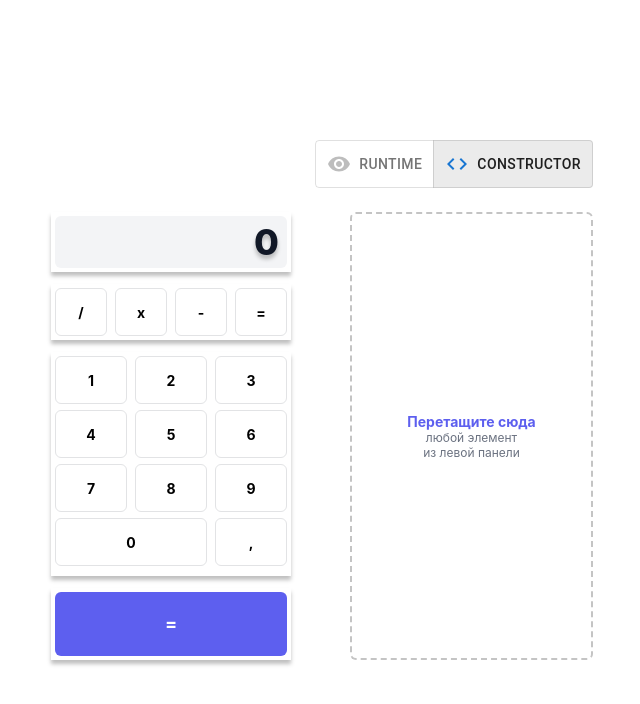
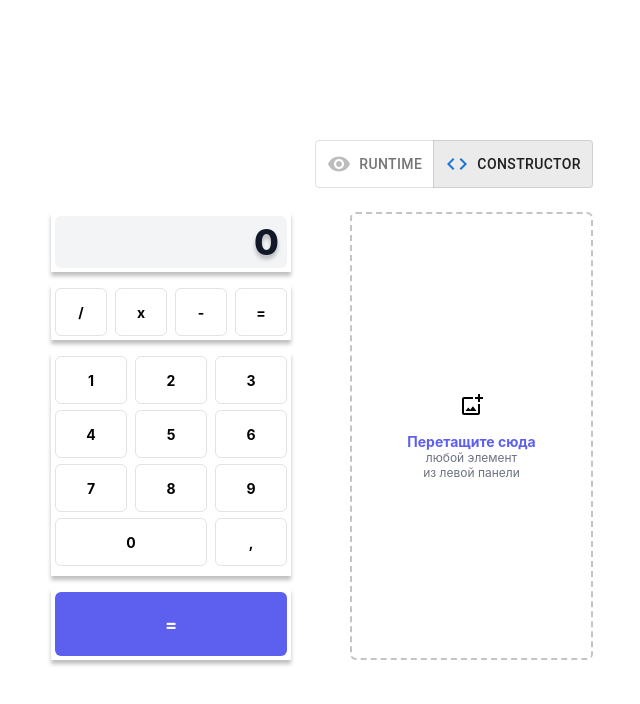
Before and after one commit to andreu6454/drag-and-drop-calculator, a React (Create React App) app: page / in a window 1280 px wide. Shown: the top 704 px of the page, without its empty margins (318-958 px from the left). Built offline with nearby package versions, Linux system fonts and the light colour scheme.

Commit message:
updated: - css styles

```diff
--- a/src/App/App.css
+++ b/src/App/App.css
@@ -6,7 +6,7 @@
 
 .App {
   margin: auto;
-  width: max-content;
+  width: 542px;
   height: 100vh;
 
   display: flex;
--- a/src/App/App.tsx
+++ b/src/App/App.tsx
@@ -3,13 +3,15 @@ import './App.css';
 import Items from "../Features/Items/Items";
 import Constructor from "../Features/Constructor/Constructor";
 import ToggleButton from "../Components/ToggleButton/ToggleButton";
+import {useAppSelector} from "../Store/Store";
 
 function App() {
+    const isConstructed = useAppSelector(state => state.app.isConstructed)
     return (
         <div className="App">
             <ToggleButton/>
             <div className={"Container"}>
-                <Items/>
+                {!isConstructed && <Items/>}
                 <Constructor/>
             </div>
         </div>
--- a/src/Components/Display/Display.tsx
+++ b/src/Components/Display/Display.tsx
@@ -1,11 +1,14 @@
 import React from 'react';
 import styles from './Display.module.css'
+import {useAppSelector} from "../../Store/Store";
 
 const Display = () => {
+    const count = useAppSelector(state => state.constructorItems.value)
+
     return (
-        <div draggable={true} className={styles.displayShadow}>
+        <div draggable className={styles.displayShadow}>
             <div className={styles.display}>
-                0
+                {count}
             </div>
         </div>
     );
--- a/src/Components/EqualSign/EqualButton.module.css
+++ b/src/Components/EqualSign/EqualButton.module.css
@@ -15,8 +15,9 @@
     width: 232px;
     height: 64px;
 
-    text-align: center;
-    padding: 24px 30px 25px;
+    display: flex;
+    align-items: center;
+    justify-content: center;
 
     font-family: 'Inter', serif;
     font-style: normal;
@@ -28,3 +29,10 @@
     background: #5D5FEF;
     border-radius: 6px;
 }
+.EqualButton:active{
+    background: #FFFFFF;
+    color: #000000;
+}
+.EqualButton:hover {
+    border: 2px solid #ffffff;
+}
--- a/src/Components/EqualSign/EqualButton.tsx
+++ b/src/Components/EqualSign/EqualButton.tsx
@@ -2,8 +2,27 @@ import React from 'react';
 import styles from './EqualButton.module.css'
 
 const EqualButton = () => {
+
+    function dragStartHandler(e: React.DragEvent<HTMLDivElement>) {
+
+    }
+
+    function dragLeaveHandle(e: React.DragEvent<HTMLDivElement>) {
+
+
+    }
+
+    function dragEnterHandle(e: React.DragEvent<HTMLDivElement>) {
+
+    }
+
     return (
-        <div draggable={true} className={styles.EqualButtonShadow}>
+        <div
+            onDragStart={dragStartHandler}
+            onDragLeave={dragLeaveHandle}
+            onDragEnter={dragEnterHandle}
+            draggable
+            className={styles.EqualButtonShadow}>
             <div className={styles.EqualButton}>
                 =
             </div>
--- a/src/Components/Numbers/Numbers.module.css
+++ b/src/Components/Numbers/Numbers.module.css
@@ -36,6 +36,13 @@
     border: 1px solid #E2E3E5;
     border-radius: 6px;
 }
+.SingleNumber:hover{
+    border: 2px solid #5D5FEF;
+}
+.SingleNumber:active{
+    background: #5D5FEF;
+    color: #FFFFFF;
+}
 .DoubleNumber{
     width: 152px;
     height: 48px;
@@ -53,3 +60,10 @@
     border: 1px solid #E2E3E5;
     border-radius: 6px;
 }
+.DoubleNumber:hover{
+    border: 2px solid #5D5FEF;
+}
+.DoubleNumber:active{
+    background: #5D5FEF;
+    color: #FFFFFF;
+}
--- a/src/Components/Numbers/Numbers.tsx
+++ b/src/Components/Numbers/Numbers.tsx
@@ -2,8 +2,9 @@ import React from 'react';
 import styles from './Numbers.module.css'
 
 const Numbers = () => {
+
     return (
-        <div draggable={true} className={styles.NumbersShadow}>
+        <div draggable className={styles.NumbersShadow}>
             <div className={styles.Numbers}>
                 <div className={styles.SingleNumber}>
                     1
--- a/src/Components/Operators/Operators.module.css
+++ b/src/Components/Operators/Operators.module.css
@@ -36,3 +36,10 @@
     border: 1px solid #E2E3E5;
     border-radius: 6px;
 }
+.OperatorsItem:hover{
+    border: 2px solid #5D5FEF;
+}
+.OperatorsItem:active{
+    background: #5D5FEF;
+    color: #FFFFFF;
+}
--- a/src/Components/Operators/Operators.tsx
+++ b/src/Components/Operators/Operators.tsx
@@ -3,7 +3,7 @@ import styles from './Operators.module.css'
 
 const Operators = () => {
     return (
-        <div draggable={true} className={styles.OperatorsShadow}>
+        <div draggable className={styles.OperatorsShadow}>
             <div className={styles.Operators}>
                 <div className={styles.OperatorsItem}>
                     /
--- a/src/Components/ToggleButton/ToggleButton.tsx
+++ b/src/Components/ToggleButton/ToggleButton.tsx
@@ -1,15 +1,19 @@
 import React from 'react';
 import {ToggleButton as Togglebutton, ToggleButtonGroup} from "@mui/material";
 import {RemoveRedEye, Code} from '@mui/icons-material';
+import {useAppDispatch} from "../../Store/Store";
+import {setIsConstructed} from "../../Store/Slices/AppSlice";
 
 const ToggleButton = () => {
+    const [alignment, setAlignment] = React.useState('Constructor');
 
-    const [alignment, setAlignment] = React.useState('Constructor');
+    const dispatch = useAppDispatch()
 
     const handleChange = (
         event: React.MouseEvent<HTMLElement>,
         newAlignment: string,
     ) => {
+        dispatch(setIsConstructed())
         setAlignment(newAlignment);
     };
 
--- a/src/Features/Constructor/Constructor.module.css
+++ b/src/Features/Constructor/Constructor.module.css
@@ -9,6 +9,9 @@
     flex-direction: column;
     align-items: center;
     justify-content: center;
+}
+.bgColor{
+    background-color: #F0F9FF;
 }
 .ConstructorTitle{
     font-family: 'Inter', serif;
--- a/src/Features/Constructor/Constructor.tsx
+++ b/src/Features/Constructor/Constructor.tsx
@@ -1,15 +1,47 @@
 import React from 'react';
 import styles from './Constructor.module.css'
+import AddPhotoAlternateOutlinedIcon from '@mui/icons-material/AddPhotoAlternateOutlined';
+import {useAppSelector} from "../../Store/Store";
 
 const Constructor = () => {
+
+    const isDragged = useAppSelector(state => state.app.isDragged)
+
+    const constructorItems: any = []
+
+
+    function dragOverHandle(e: React.DragEvent<HTMLDivElement>) {
+        e.preventDefault()
+        e.currentTarget.style.backgroundColor = '#F0F9FF';
+    }
+
+    function dragLeaveHandle(e: React.DragEvent<HTMLDivElement>) {
+        e.preventDefault()
+        e.currentTarget.style.backgroundColor = '#FFFFFF';
+    }
+
+    function dropHandle(e: React.DragEvent<HTMLDivElement>) {
+        e.preventDefault()
+        e.currentTarget.style.backgroundColor = '#FFFFFF';
+    }
+
+
     return (
-        <div className={styles.Constructor}>
-            <span className={styles.ConstructorTitle}>
+        <div onDragOver={dragOverHandle}
+             onDragLeave={dragLeaveHandle}
+             onDrop={dropHandle}
+             className={isDragged ? `${styles.Constructor} ${styles.bgColor}` : styles.Constructor} key={'Constructor'}>
+            {!constructorItems.length && <>
+                <AddPhotoAlternateOutlinedIcon sx={{mb: 2}}/>
+                <span className={styles.ConstructorTitle}>
                 Перетащите сюда
             </span>
-            <p className={styles.ConstructorDescription}>
-                любой элемент из левой панели
-            </p>
+                <p className={styles.ConstructorDescription}>
+                    любой элемент из левой панели
+                </p>
+            </>
+            }
+            {constructorItems && constructorItems[0]?.component}
         </div>
     );
 };
```
